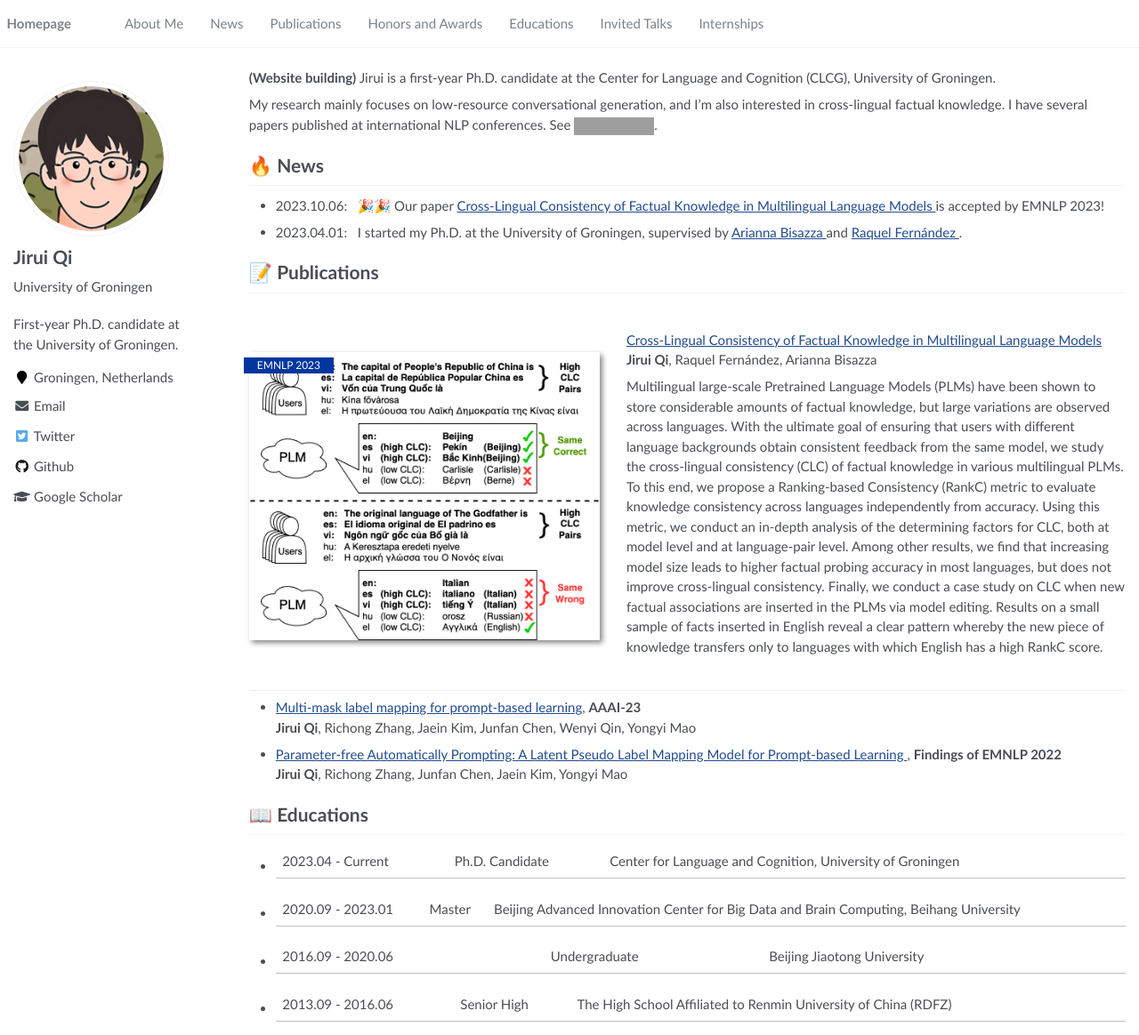
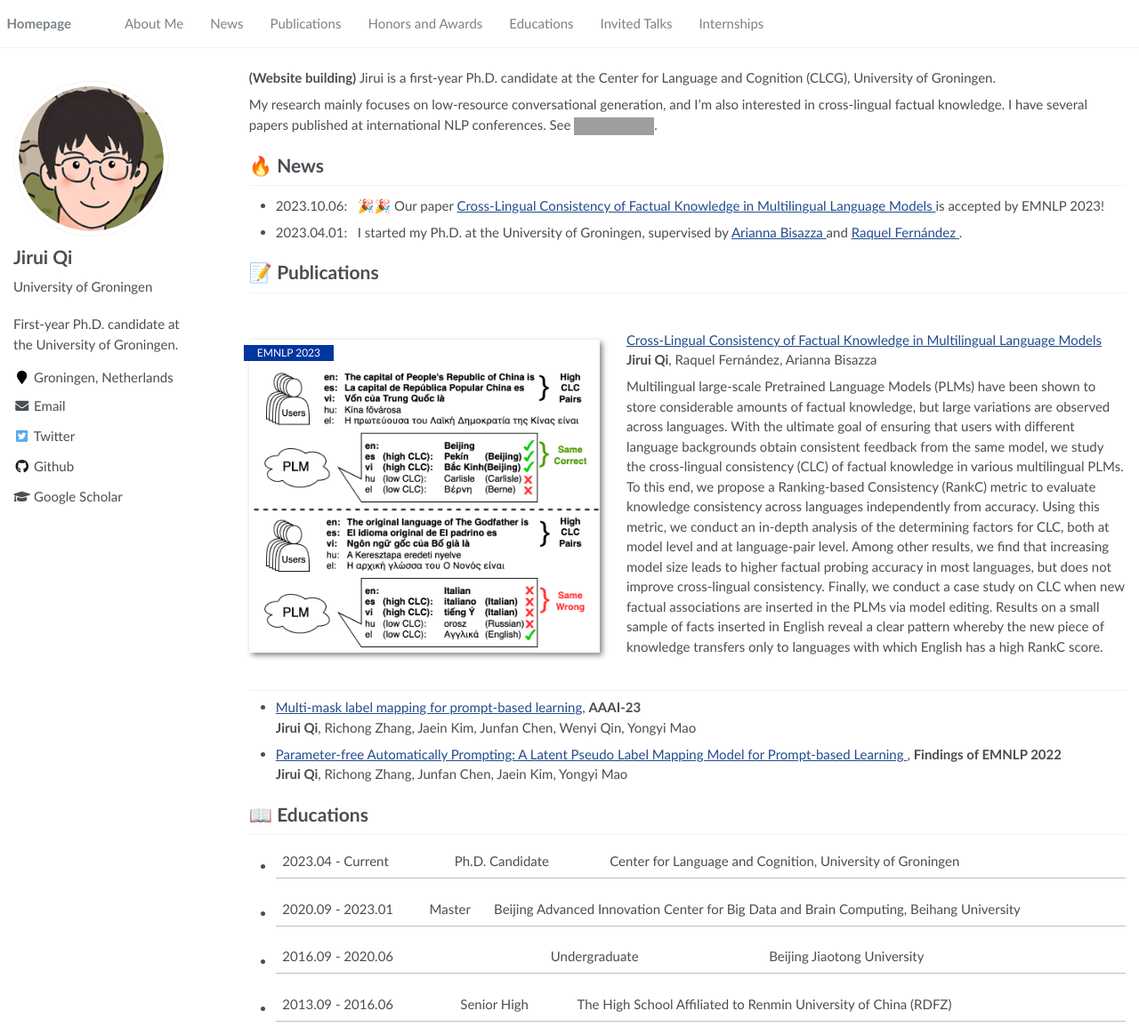
Before and after one commit to RayeRen/acad-homepage.github.io, a Jekyll site: the page built from _pages/about.md, in a window 1280 px wide and 1164 px high. Shown: the whole window at 89% size. Built offline with Jekyll 4.4.1, drawn with Linux system fonts in a browser that asks for light colours; grey boxes are pictures that could not be loaded.

Commit message:
Update about.md

```diff
--- a/_pages/about.md
+++ b/_pages/about.md
@@ -29,7 +29,7 @@
 
 # 📝 Publications
 
-<div class='paper-box'><div class='paper-box-image'><div><div class="badge"> EMNLP 2023</div><img src='images/906x746.png' alt="sym" width="100%"></div></div>
+<div class='paper-box'><div class='paper-box-image'><div><div class="badge"> EMNLP 2023</div><img src='images/916x820.png' alt="sym" width="100%"></div></div>
 <div class='paper-box-text' markdown="1">
 
 [Cross-Lingual Consistency of Factual Knowledge in Multilingual Language Models](https://arxiv.org/abs/2310.10378) <br> **Jirui Qi**, Raquel Fernández, Arianna Bisazza
```
